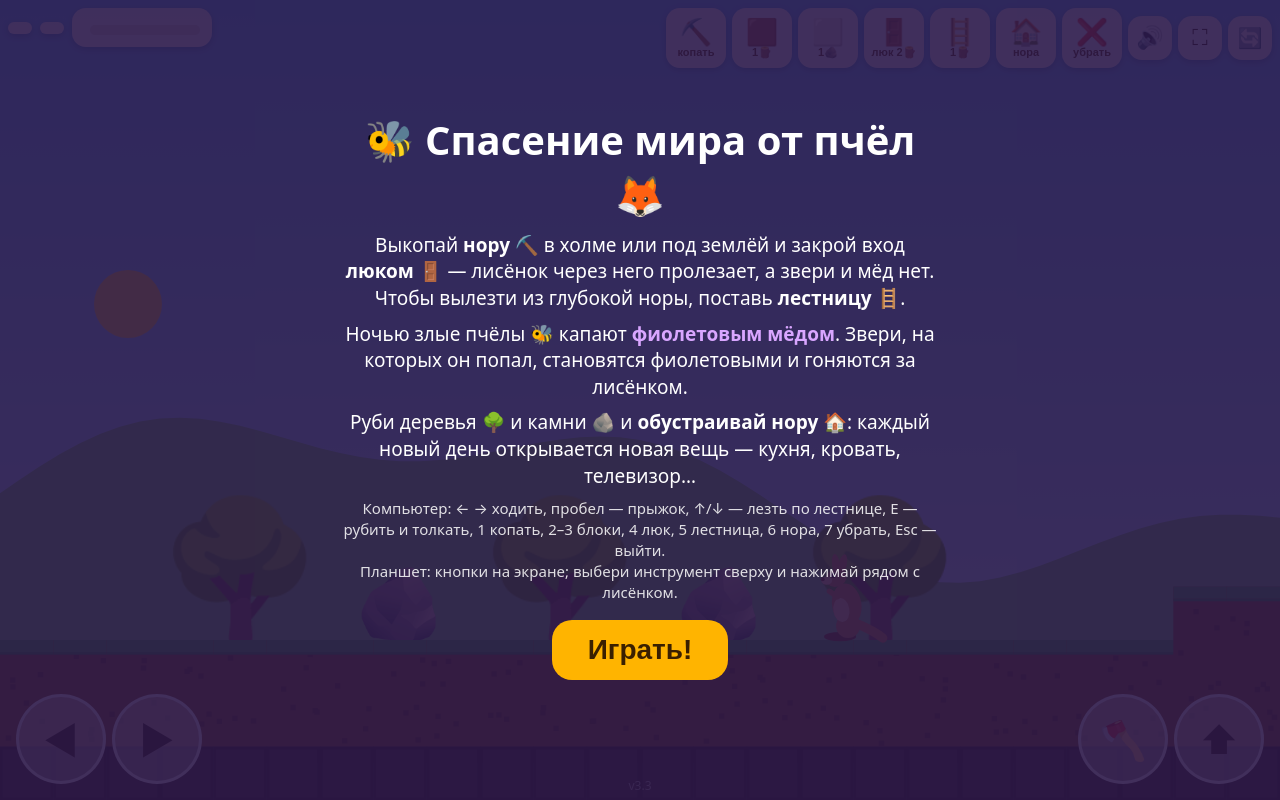
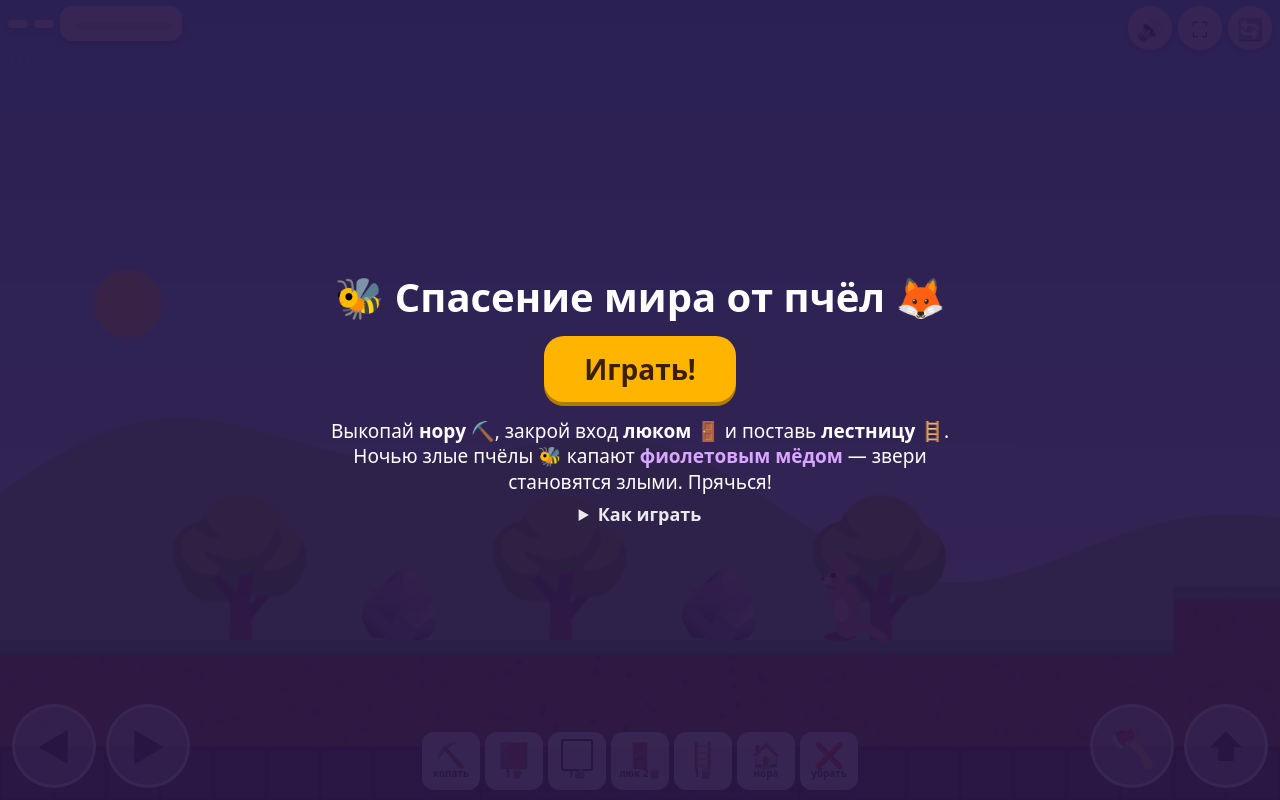
Before and after one commit to NickShapovalov/games, a plain HTML site: page bees/index.html in a window 1280 px wide. Drawn offline with Linux system fonts and the light colour scheme; animation ran at ten frames a second.

Commit message:
v3.4: мобильная раскладка — инструменты внизу, меню справа, стартовый экран с прокруткой, подсказка повернуть телефон, safe-area
Co-Authored-By: Claude Opus 5.5 <noreply@anthropic.com>
Claude-Session: https://claude.ai/code/session_01TVD3cGwbJp3TmsaaeYDwbC

```diff
--- a/bees/index.html
+++ b/bees/index.html
@@ -2,7 +2,7 @@
 <html lang="ru">
 <head>
 <meta charset="utf-8">
-<meta name="viewport" content="width=device-width,initial-scale=1,maximum-scale=1,user-scalable=no">
+<meta name="viewport" content="width=device-width,initial-scale=1,maximum-scale=1,user-scalable=no,viewport-fit=cover">
 <title>Спасение мира от пчёл</title>
 <link rel="manifest" href="manifest.json">
 <link rel="icon" href="icon-192.png">
@@ -14,52 +14,72 @@
 <meta name="apple-mobile-web-app-status-bar-style" content="black-translucent">
 
 <style>
-html,body{margin:0;height:100%;overflow:hidden;background:#120b35;font-family:system-ui,-apple-system,"Segoe UI",Roboto,sans-serif;touch-action:none;user-select:none;-webkit-user-select:none;-webkit-touch-callout:none}
-canvas{position:fixed;inset:0;width:100vw;height:100vh;display:block}
-#hud{position:fixed;top:8px;left:8px;right:8px;display:flex;gap:8px;align-items:flex-start;justify-content:space-between;pointer-events:none;flex-wrap:wrap;z-index:2}
-.grp{display:flex;gap:8px;flex-wrap:wrap;align-items:center}
-.pill{background:rgba(255,255,255,.88);border-radius:14px;padding:6px 12px;font-size:20px;font-weight:800;color:#3a2a10;box-shadow:0 2px 6px rgba(0,0,0,.25);white-space:nowrap}
-#dayBar{width:110px;height:10px;background:#ddd;border-radius:6px;overflow:hidden;display:inline-block;vertical-align:middle;margin-left:6px}
+:root{--b:clamp(56px,13vmin,84px);--t:clamp(40px,8.5vmin,58px);--m:clamp(34px,7vmin,44px);
+  --sl:env(safe-area-inset-left,0px);--sr:env(safe-area-inset-right,0px);--st:env(safe-area-inset-top,0px);--sb:env(safe-area-inset-bottom,0px)}
+html,body{margin:0;height:100%;height:100dvh;overflow:hidden;overscroll-behavior:none;background:#120b35;font-family:system-ui,-apple-system,"Segoe UI",Roboto,sans-serif;touch-action:none;user-select:none;-webkit-user-select:none;-webkit-touch-callout:none;-webkit-tap-highlight-color:transparent;-webkit-text-size-adjust:100%}
+canvas{position:fixed;inset:0;width:100vw;height:100%;display:block}
+button{font-family:inherit}
+/* статус — слева сверху */
+#hud{position:fixed;top:calc(6px + var(--st));left:calc(8px + var(--sl));right:calc(3*var(--m) + 30px + var(--sr));display:flex;gap:6px;align-items:center;flex-wrap:wrap;pointer-events:none;z-index:2}
+.pill{background:rgba(255,255,255,.9);border-radius:12px;padding:4px 10px;font-size:clamp(13px,3.2vmin,20px);font-weight:800;color:#3a2a10;box-shadow:0 2px 6px rgba(0,0,0,.25);white-space:nowrap}
+#dayBar{width:clamp(50px,12vmin,110px);height:8px;background:#ddd;border-radius:6px;overflow:hidden;display:inline-block;vertical-align:middle;margin-left:6px}
 #dayFill{height:100%;width:0;background:#ffb400;display:block}
-#tools{display:flex;gap:6px;pointer-events:auto;flex-wrap:wrap;justify-content:flex-end}
-.tool{width:60px;height:60px;border-radius:14px;border:none;background:rgba(255,255,255,.88);font-size:26px;line-height:1;box-shadow:0 2px 6px rgba(0,0,0,.25);display:flex;flex-direction:column;align-items:center;justify-content:center;padding:0;cursor:pointer;touch-action:none;color:#3a2a10}
-.tool small{font-size:11px;font-weight:800;color:#5a3a10;margin-top:2px}
-.tool.sel{outline:4px solid #ffcc00;background:#fff3c4}
+/* меню — справа сверху */
+#menu{position:fixed;top:calc(6px + var(--st));right:calc(8px + var(--sr));display:flex;gap:6px;z-index:3}
+.mbtn{width:var(--m);height:var(--m);border-radius:50%;border:none;background:rgba(255,255,255,.85);font-size:calc(var(--m)*.48);box-shadow:0 2px 6px rgba(0,0,0,.25);padding:0;cursor:pointer;touch-action:none;color:#3a2a10;display:flex;align-items:center;justify-content:center}
+/* инструменты — внизу по центру, между кнопками управления */
+#dock{position:fixed;bottom:calc(10px + var(--sb));left:50%;transform:translateX(-50%);display:flex;gap:5px;flex-wrap:wrap-reverse;justify-content:center;width:max-content;max-width:calc(100vw - 4*var(--b) - 70px - var(--sl) - var(--sr));z-index:2}
+.tool{width:var(--t);height:var(--t);border-radius:12px;border:none;background:rgba(255,255,255,.88);font-size:calc(var(--t)*.42);line-height:1;box-shadow:0 2px 6px rgba(0,0,0,.25);display:flex;flex-direction:column;align-items:center;justify-content:center;padding:0;cursor:pointer;touch-action:none;color:#3a2a10}
+.tool small{font-size:calc(var(--t)*.17);font-weight:800;color:#5a3a10;margin-top:2px;white-space:nowrap}
+.tool.sel{outline:3px solid #ffcc00;background:#fff3c4}
 .tool.pulse{animation:pulse 1s infinite}
 @keyframes pulse{50%{transform:scale(1.12);background:#ffe27a}}
-#reset{width:44px;height:44px;font-size:20px}
-#furnPanel{position:fixed;top:80px;right:8px;background:rgba(255,248,230,.97);border-radius:18px;padding:10px;box-shadow:0 4px 14px rgba(0,0,0,.35);z-index:4;display:grid;grid-template-columns:repeat(3,96px);gap:8px}
+#furnPanel{position:fixed;left:50%;transform:translateX(-50%);bottom:calc(var(--t) + 22px + var(--sb));background:rgba(255,248,230,.97);border-radius:18px;padding:10px;box-shadow:0 4px 14px rgba(0,0,0,.35);z-index:4;display:grid;grid-template-columns:repeat(3,minmax(78px,96px));gap:8px;max-height:calc(100dvh - var(--t) - 90px);overflow:auto;touch-action:pan-y}
 #furnPanel.hide{display:none}
-#furnPanel .ttl{grid-column:1/-1;font-weight:900;font-size:18px;color:#5a3a10;text-align:center}
-.fitem{border:none;border-radius:14px;background:#fff;box-shadow:0 2px 5px rgba(0,0,0,.2);padding:6px 2px;cursor:pointer;font-weight:800;color:#3a2a10;font-size:13px;touch-action:none}
-.fitem .ic{font-size:30px;display:block}
+#furnPanel .ttl{grid-column:1/-1;font-weight:900;font-size:16px;color:#5a3a10;text-align:center}
+.fitem{border:none;border-radius:14px;background:#fff;box-shadow:0 2px 5px rgba(0,0,0,.2);padding:6px 2px;cursor:pointer;font-weight:800;color:#3a2a10;font-size:12px;touch-action:none}
+.fitem .ic{font-size:26px;display:block}
 .fitem.locked{opacity:.45}
 .fitem.poor{background:#ffe1e1}
-.btn{position:fixed;width:84px;height:84px;border-radius:50%;background:rgba(255,255,255,.5);border:3px solid rgba(255,255,255,.9);font-size:38px;display:flex;align-items:center;justify-content:center;touch-action:none;z-index:2;cursor:pointer;color:#3a2a10}
+/* кнопки управления */
+.btn{position:fixed;width:var(--b);height:var(--b);border-radius:50%;background:rgba(255,255,255,.5);border:3px solid rgba(255,255,255,.9);font-size:calc(var(--b)*.45);display:flex;align-items:center;justify-content:center;touch-action:none;z-index:2;cursor:pointer;color:#3a2a10;box-sizing:border-box}
 .btn.on{background:rgba(255,220,100,.9)}
-#bLeft{left:16px;bottom:16px}#bRight{left:112px;bottom:16px}#bJump{right:16px;bottom:16px}#bAct{right:112px;bottom:16px}
-#toast{position:fixed;top:30%;left:50%;transform:translate(-50%,-50%);font-size:30px;font-weight:900;color:#fff;text-shadow:0 3px 0 #4b2a7a,0 0 14px #000;text-align:center;pointer-events:none;opacity:0;transition:opacity .35s;z-index:3;width:90vw}
-.overlay{position:fixed;inset:0;background:rgba(40,20,70,.88);display:flex;align-items:center;justify-content:center;color:#fff;text-align:center;padding:20px;z-index:5}
+#bLeft{left:calc(12px + var(--sl));bottom:calc(12px + var(--sb))}
+#bRight{left:calc(22px + var(--sl) + var(--b));bottom:calc(12px + var(--sb))}
+#bJump{right:calc(12px + var(--sr));bottom:calc(12px + var(--sb))}
+#bAct{right:calc(22px + var(--sr) + var(--b));bottom:calc(12px + var(--sb))}
+#toast{position:fixed;top:32%;left:50%;transform:translate(-50%,-50%);font-size:clamp(17px,4.5vmin,30px);font-weight:900;color:#fff;text-shadow:0 3px 0 #4b2a7a,0 0 14px #000;text-align:center;pointer-events:none;opacity:0;transition:opacity .35s;z-index:3;width:86vw}
+/* окна поверх игры: прокручиваются, ничего не обрезается */
+.overlay{position:fixed;inset:0;background:rgba(40,20,70,.92);display:flex;overflow-y:auto;-webkit-overflow-scrolling:touch;touch-action:pan-y;color:#fff;text-align:center;z-index:5;
+  padding:calc(12px + var(--st)) calc(16px + var(--sr)) calc(12px + var(--sb)) calc(16px + var(--sl));box-sizing:border-box}
 .overlay.hide{display:none}
-.card{max-width:600px}
-.card h1{font-size:40px;margin:0 0 10px}
-.card p{font-size:19px;line-height:1.4;margin:9px 0}
-.card .small{font-size:15px;opacity:.85}
-button.big{font-size:28px;padding:14px 36px;border-radius:20px;border:none;background:#ffb400;color:#3a2000;font-weight:900;margin:8px;cursor:pointer}
-button.big.grey{background:#ccc}
-#ver{position:fixed;left:50%;bottom:6px;transform:translateX(-50%);color:rgba(255,255,255,.6);font-size:12px;z-index:2;pointer-events:none}
+.card{max-width:620px;margin:auto}
+.card h1{font-size:clamp(24px,6.5vmin,40px);margin:0 0 6px;line-height:1.15}
+.card p{font-size:clamp(14px,3.6vmin,19px);line-height:1.35;margin:7px 0}
+.card .small{font-size:clamp(12px,3vmin,15px);opacity:.85}
+.card details{margin-top:6px}
+.card summary{cursor:pointer;font-weight:800;font-size:clamp(14px,3.6vmin,18px);opacity:.9}
+button.big{font-size:clamp(20px,5.5vmin,28px);padding:clamp(8px,2.4vmin,14px) clamp(26px,7vmin,40px);border-radius:20px;border:none;background:#ffb400;color:#3a2000;font-weight:900;margin:clamp(4px,1.6vmin,10px);cursor:pointer;box-shadow:0 4px 0 #b37a00}
+button.big.grey{background:#ccc;box-shadow:0 4px 0 #999}
+#rotate .ph{font-size:72px;display:inline-block;animation:rot 2s ease-in-out infinite}
+@keyframes rot{0%,30%{transform:rotate(0)}60%,100%{transform:rotate(-90deg)}}
+#ver{position:fixed;left:calc(10px + var(--sl));top:calc(var(--st) + 50px);color:rgba(255,255,255,.5);font-size:11px;z-index:1;pointer-events:none}
 </style>
 </head>
 <body>
 <canvas id="c"></canvas>
 
 <div id="hud">
-  <div class="grp">
   <div class="pill" id="hearts"></div>
   <div class="pill" id="res"></div>
   <div class="pill"><span id="day"></span><span id="dayBar"><span id="dayFill"></span></span></div>
 </div>
-  <div class="grp" id="tools">
+<div id="menu">
+  <button class="mbtn" id="sndBtn">🔊</button>
+  <button class="mbtn" id="fsBtn">⛶</button>
+  <button class="mbtn" id="reset">🔄</button>
+</div>
+<div id="dock">
   <button class="tool" data-tool="dig">⛏️<small>копать</small></button>
   <button class="tool" data-tool="wood">🟫<small>1🪵</small></button>
   <button class="tool" data-tool="stone">⬜<small>1🪨</small></button>
@@ -67,10 +87,6 @@ button.big.grey{background:#ccc}
   <button class="tool" data-tool="ladder">🪜<small>1🪵</small></button>
   <button class="tool" id="homeBtn">🏠<small>нора</small></button>
   <button class="tool" data-tool="erase">❌<small>убрать</small></button>
-    <button class="tool" id="sndBtn" style="width:44px;height:44px;font-size:22px">🔊</button>
-    <button class="tool" id="fsBtn" style="width:44px;height:44px;font-size:22px">⛶</button>
-    <button class="tool" id="reset">🔄</button>
-  </div>
 </div>
 <div id="furnPanel" class="hide"></div>
 
@@ -80,16 +96,28 @@ button.big.grey{background:#ccc}
 <div class="btn" id="bJump">⬆</div>
 
 <div id="toast"></div>
-<div id="ver">v3.3</div>
+<div id="ver">v3.4</div>
 
 <div class="overlay" id="start">
   <div class="card">
     <h1>🐝 Спасение мира от пчёл 🦊</h1>
-    <p>Выкопай <b>нору</b> ⛏️ в холме или под землёй и закрой вход <b>люком</b> 🚪 — лисёнок через него пролезает, а звери и мёд нет. Чтобы вылезти из глубокой норы, поставь <b>лестницу</b> 🪜.</p>
-    <p>Ночью злые пчёлы 🐝 капают <b style="color:#d9a6ff">фиолетовым мёдом</b>. Звери, на которых он попал, становятся фиолетовыми и гоняются за лисёнком.</p>
-    <p>Руби деревья 🌳 и камни 🪨 и <b>обустраивай нору</b> 🏠: каждый новый день открывается новая вещь — кухня, кровать, телевизор…</p>
-    <p class="small">Компьютер: ← → ходить, пробел — прыжок, ↑/↓ — лезть по лестнице, E — рубить и толкать, 1 копать, 2–3 блоки, 4 люк, 5 лестница, 6 нора, 7 убрать, Esc — выйти.<br>Планшет: кнопки на экране; выбери инструмент сверху и нажимай рядом с лисёнком.</p>
     <button class="big" id="play">Играть!</button>
+    <p>Выкопай <b>нору</b> ⛏️, закрой вход <b>люком</b> 🚪 и поставь <b>лестницу</b> 🪜. Ночью злые пчёлы 🐝 капают <b style="color:#d9a6ff">фиолетовым мёдом</b> — звери становятся злыми. Прячься!</p>
+    <details>
+      <summary>Как играть</summary>
+      <p>Руби деревья 🌳 и камни 🪨 (🪓) и <b>обустраивай нору</b> 🏠: каждый новый день открывается новая вещь — кухня, кровать, телевизор…</p>
+      <p>Через люк лисёнок пролезает, а звери и мёд — нет. По лестнице: встань и держи ⬆.</p>
+      <p class="small">Компьютер: ← → ходить, пробел — прыжок, ↑/↓ — лестница, E — рубить и толкать, 1 копать, 2–3 блоки, 4 люк, 5 лестница, 6 нора, 7 убрать, Esc — выйти.<br>Телефон и планшет: кнопки на экране; выбери инструмент внизу и нажимай рядом с лисёнком.</p>
+    </details>
+  </div>
+</div>
+
+<div class="overlay hide" id="rotate">
+  <div class="card">
+    <div class="ph">📱</div>
+    <h1>Поверни телефон боком</h1>
+    <p>Так видно больше поляны и удобнее управлять лисёнком.</p>
+    <button class="big grey" id="rotOk">Играть так</button>
   </div>
 </div>
 
@@ -125,12 +153,18 @@ const FBY=Object.fromEntries(FURN.map(f=>[f.id,f]));
 // grid: null air, 'e' earth, 'b' bedrock, 'n' tunnel, {t:'wood'|'stone'|'hatch',under:null|'n'}
 let grid,res,furn,fox,animals,bees,honey,nodes,particles,floats,day,phase,ptime,warned,spawnLeft,spawnTimer,beesLeft;
 let tool=null,running=false,camX=0,hover=null,painting=false,lastCell='';
-let dpr=1,cssW=0,cssH=0,scale=1,viewW=0;
+let dpr=1,cssW=0,cssH=0,scale=1,viewW=0,camY=0,visH=600;
 const keys={left:false,right:false,jump:false,down:false};
 const stars=Array.from({length:70},()=>({x:Math.random(),y:Math.random()*0.6,s:Math.random()*2+1}));
 
-function resize(){dpr=window.devicePixelRatio||1;cssW=innerWidth;cssH=innerHeight;cv.width=cssW*dpr;cv.height=cssH*dpr;scale=cssH/H;viewW=cssW/scale;}
-addEventListener('resize',resize);resize();
+function resize(){dpr=Math.min(window.devicePixelRatio||1,2.5);cssW=innerWidth;cssH=innerHeight;cv.width=Math.round(cssW*dpr);cv.height=Math.round(cssH*dpr);
+  // на низких экранах (телефон боком) прячем верх неба — герой и нора крупнее
+  visH=cssH<520?480:cssW/cssH<0.8?520:600;camY=H-visH;scale=cssH/visH;viewW=cssW/scale;updRotate()}
+let rotDismissed=false;
+function updRotate(){const el=document.getElementById('rotate');if(!el)return;
+  const phonePortrait=cssH>cssW&&cssW<600;el.classList.toggle('hide',!phonePortrait||rotDismissed)}
+addEventListener('resize',resize);addEventListener('orientationchange',()=>setTimeout(resize,200));
+if(window.visualViewport)visualViewport.addEventListener('resize',resize);
 
 function hillTop(c){if(c>=28&&c<=32)return 9;if((c>=25&&c<=27)||(c>=33&&c<=35))return 10;if((c>=22&&c<=24)||(c>=36&&c<=38))return 11;return SURF}
 function newWorld(){
@@ -575,10 +609,10 @@ function draw(t){
   else{circ(sx,sy,28,'#f3efd8');circ(sx+12,sy-8,24,mix('#5cb8ff','#120b35',n))}
   ctx.fillStyle=mix('#7cc97a','#2d1d55',n);
   ctx.beginPath();ctx.moveTo(0,cssH);
-  for(let x=0;x<=cssW+20;x+=20){const wx=x/scale+camX*.4;ctx.lineTo(x,(SURF*T-110-50*Math.sin(wx/170)-25*Math.sin(wx/63))*scale)}
+  for(let x=0;x<=cssW+20;x+=20){const wx=x/scale+camX*.4;ctx.lineTo(x,(SURF*T-110-50*Math.sin(wx/170)-25*Math.sin(wx/63)-camY)*scale)}
   ctx.lineTo(cssW,cssH);ctx.fill();
 
-  ctx.setTransform(dpr*scale,0,0,dpr*scale,-camX*dpr*scale,0);
+  ctx.setTransform(dpr*scale,0,0,dpr*scale,-camX*dpr*scale,-camY*dpr*scale);
   for(const nd of nodes){
     const sh=nd.shake>0?Math.sin(nd.shake*80)*4:0;
     if(nd.kind==='tree'){
@@ -694,7 +728,7 @@ document.querySelectorAll('.tool[data-tool]').forEach(b=>b.addEventListener('poi
 function togglePanel(){renderPanel();panel.classList.toggle('hide');document.getElementById('homeBtn').classList.remove('pulse')}
 document.getElementById('homeBtn').addEventListener('pointerdown',e=>{e.preventDefault();e.stopPropagation();togglePanel()});
 
-function toWorld(e){return{x:e.clientX/scale+camX,y:e.clientY/scale}}
+function toWorld(e){return{x:e.clientX/scale+camX,y:e.clientY/scale+camY}}
 cv.addEventListener('pointerdown',e=>{panel.classList.add('hide');if(!tool||!running)return;e.preventDefault();hover=toWorld(e);painting=true;const{c,r}=cellAt(hover.x,hover.y);lastCell=c+','+r;buildAt(c,r,false)});
 cv.addEventListener('pointermove',e=>{hover=toWorld(e);if(painting&&tool&&!tool.startsWith('furn:')){const{c,r}=cellAt(hover.x,hover.y);const k=c+','+r;if(k!==lastCell){lastCell=k;buildAt(c,r,true)}}});
 addEventListener('pointerup',()=>{painting=false});
@@ -714,7 +748,7 @@ fsBtn.addEventListener('click',async e=>{e.preventDefault();e.stopPropagation();
   try{
     if(fsEl()){(document.exitFullscreen||document.webkitExitFullscreen).call(document)}
     else{const el=document.documentElement;const req=el.requestFullscreen||el.webkitRequestFullscreen;
-      if(!req)throw new Error('no');await req.call(el)}
+      if(!req)throw new Error('no');await req.call(el);try{await screen.orientation.lock('landscape')}catch(e2){}}
   }catch(err){toast('Браузер не разрешил полный экран 😕 Попробуй открыть игру с главного экрана',2.8)}
   setTimeout(()=>{resize();updFs()},300)});
 fsBtn.addEventListener('pointerdown',e=>e.stopPropagation());
@@ -722,7 +756,8 @@ document.getElementById('reset').addEventListener('pointerdown',e=>{e.preventDef
 document.getElementById('no').onclick=()=>{document.getElementById('ask').classList.add('hide');running=true};
 document.getElementById('yes').onclick=()=>{document.getElementById('ask').classList.add('hide');newWorld();initRun();save();setTool(null);renderPanel();running=true;toast('Новая игра! Копай нору ⛏️')};
 
-newWorld();const loaded=load();initRun();renderPanel();
+document.getElementById('rotOk').onclick=()=>{rotDismissed=true;updRotate()};
+resize();newWorld();const loaded=load();initRun();renderPanel();
 document.getElementById('play').onclick=()=>{audioInit();document.getElementById('start').classList.add('hide');running=true;
   toast(loaded?'С возвращением, лисёнок! 🦊 Загляни в 🏠 — там мебель для норы':'Ты на холме! Выбери ⛏️ и выкопай нору',3.2)};
 requestAnimationFrame(loop);
--- a/bees/sw.js
+++ b/bees/sw.js
@@ -1,5 +1,5 @@
 // Кэш для игры без интернета. При обновлении игры поменяй номер версии.
-const CACHE='bees-v3.3';
+const CACHE='bees-v3.4';
 const FILES=['./','index.html','manifest.json','icon-192.png','icon-512.png','icon-180.png'];
 self.addEventListener('install',e=>{e.waitUntil(caches.open(CACHE).then(c=>c.addAll(FILES)));self.skipWaiting()});
 self.addEventListener('activate',e=>{e.waitUntil(caches.keys().then(ks=>Promise.all(ks.filter(k=>k!==CACHE).map(k=>caches.delete(k)))));self.clients.claim()});
```
Lines whose indentation alone changed are shown as unchanged.
